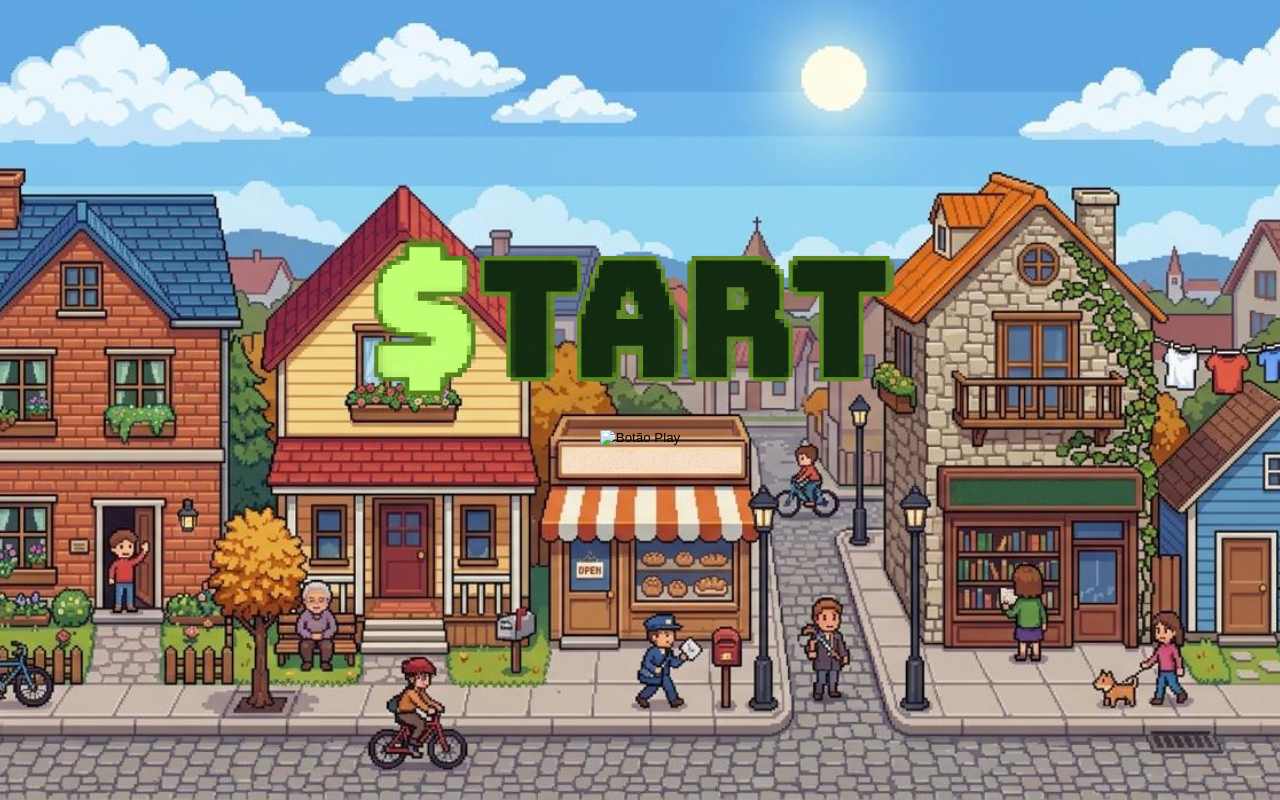
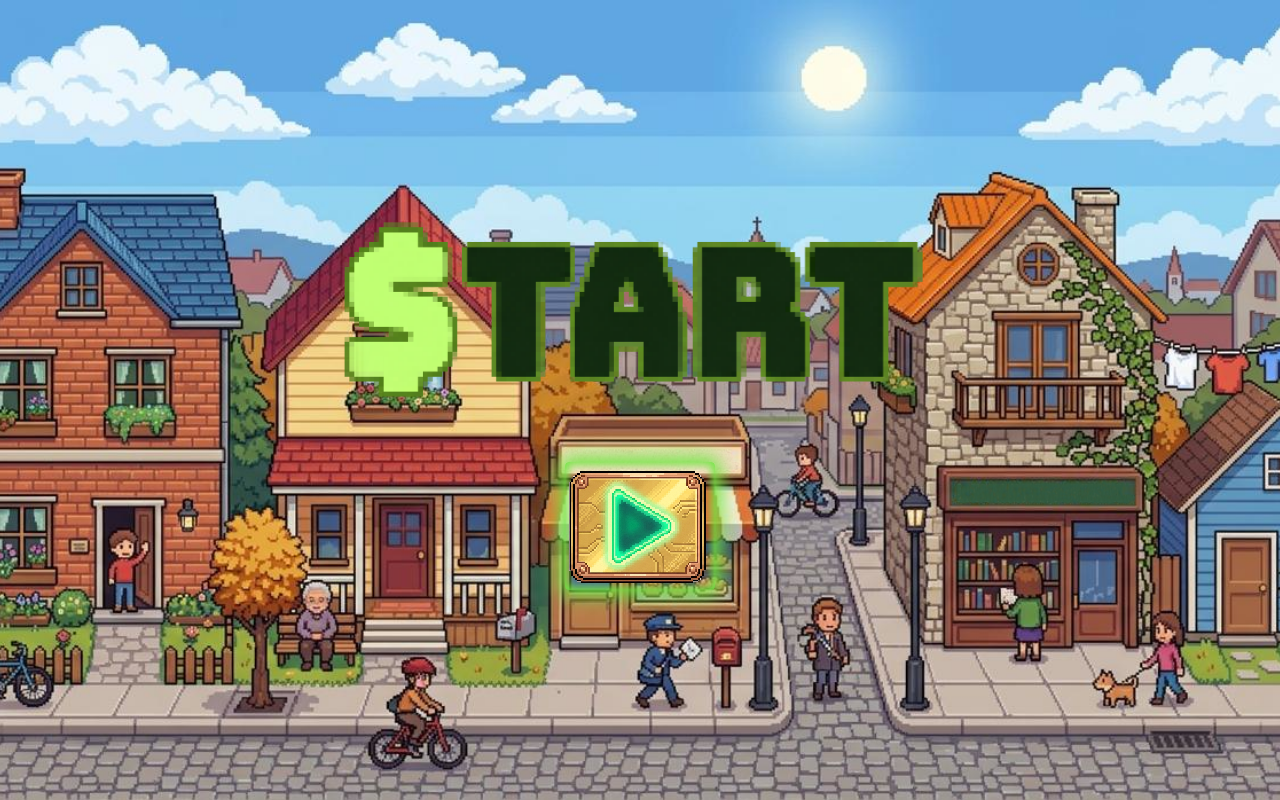
Before and after one commit to MuriloGRibeiro/Start-Page, a plain HTML site: page Index.html in a window 1280 px wide. Drawn offline with Linux system fonts and the light colour scheme.

Commit message:
STYLE: adicionando efeitos

```diff
--- a/Index.html
+++ b/Index.html
@@ -4,75 +4,25 @@
     <meta charset="UTF-8" />
     <meta name="viewport" content="width=device-width, initial-scale=1.0" />
     <title>Landing Page</title>
-    <style>
-      /* Reseta as margens padrão do navegador */
-      * {
-        margin: 0;
-        padding: 0;
-        box-sizing: border-box;
-      }
+    <link rel="stylesheet" href="assets/css/style.css">
 
-      /* Contêiner principal com a imagem de fundo */
-      .landing-background {
-        /* Coloque o caminho da sua imagem de fundo aqui */
-        background-image: url("image/city_background.png");
-        background-size: cover; /* Faz a imagem cobrir toda a tela */
-        background-position: center; /* Centraliza a imagem de fundo */
-        background-repeat: no-repeat;
-
-        /* Ocupa 100% da altura da tela */
-        height: 100vh;
-        width: 100%;
-
-        /* Flexbox para centralizar o conteúdo no meio da tela */
-        display: flex;
-        justify-content: center; /* Centraliza horizontalmente */
-        align-items: center; /* Centraliza verticalmente */
-      }
-
-      /* Div que segura a imagem e o botão */
-      .conteudo-central {
-        display: flex;
-        flex-direction: column; /* Coloca um item embaixo do outro */
-        align-items: center; /* Centraliza os itens dentro da div */
-        gap: 10px; /* Espaço entre a imagem central e o botão de play */
-        height: 45vh;
-        width: 45%;
-      }
-
-      /* Estilo opcional para a imagem central não quebrar em telas pequenas */
-      .imagem-destaque {
-        max-width: 100%;
-        height: auto;
-      }
-
-      /* Remove estilos padrão de botão caso queira usar a tag <button> */
-      .botao-play {
-        background: none;
-        border: none;
-        cursor: pointer;
-        transition: transform 0.2s ease; /* Efeito suave ao passar o mouse */
-      }
-
-      /* Efeito de zoom ao passar o mouse no botão */
-      .botao-play:hover {
-        transform: scale(1.1);
-      }
-    </style>
   </head>
   <body>
     <main class="landing-background">
       <div class="conteudo-central">
         <img
-          src="image/start_pixel.png"
+          src="assets/img/start_pixel.png"
           alt="Imagem Principal"
           class="imagem-destaque"
         />
 
         <button class="botao-play">
-          <img src="" alt="Botão Play" />
+          <img src="assets/img/playButton.png" alt="Botão Play" />
         </button>
       </div>
     </main>
+
+    <script src="assets/js/script.js"></script>
+
   </body>
 </html>
--- /dev/null
+++ b/assets/css/style.css
@@ -0,0 +1,88 @@
+/* Reseta as margens padrão do navegador */
+* {
+    margin: 0;
+    padding: 0;
+    box-sizing: border-box;
+}
+
+/* Contêiner principal com a imagem de fundo */
+.landing-background {
+    background-image: url('../img/city_background.png');
+    background-size: cover;
+    background-position: center;
+    background-repeat: no-repeat;
+
+    /* Ocupa 100% da altura da tela */
+    height: 100vh;
+    width: 100%;
+
+    /* Flexbox para centralizar o conteúdo no meio da tela */
+    display: flex;
+    justify-content: center;
+    align-items: center;
+}
+
+/* Div que segura a imagem e o botão */
+.conteudo-central {
+    display: flex;
+    flex-direction: column; /* Coloca um item embaixo do outro */
+    align-items: center;    /* Centraliza os itens horizontalmente */
+    gap: 30px;              /* Espaço entre a imagem central e o botão de play */
+}
+
+/* Garante que a imagem central seja responsiva */
+.imagem-destaque {
+    max-width: 50%;
+    height: auto;
+}
+
+/* Remove estilos padrão do botão */
+.botao-play {
+    background: none;
+    border: none;
+    cursor: pointer;
+    transition: transform 0.2s ease; /* Efeito suave de transição */
+
+    /*Brilho base (usando a cor verde neon do centro) */
+    box-shadow: 0 0 10px #70e642, 0 0 5px #70e642 inset;
+    border-radius: 4px; /* Leve arredondado para o brilho */
+
+    /* Inicia a animação contínua */
+    animation: pulsoNeon 2s infinite ease-in-out;
+}
+
+/* Efeito de zoom ao passar o mouse no botão */
+.botao-play:hover {
+    transform: scale(1.1);
+    animation: pulsoNeonHover 1s infinite ease-in-out;
+}
+/* Controla o tamanho da imagem do botão de play */
+.botao-play img {
+    width: 150px; /* Ajuste esse valor (ex: 120px, 180px) até achar o tamanho ideal */
+    height: auto;
+    display: block;
+    image-rendering: pixelated; /* Mantém o pixel art totalmente nítido e sem borrão ao reduzir */
+}
+
+
+/* Define a animação do pulso */
+@keyframes pulsoNeon {
+    0% {
+        box-shadow: 0 0 10px 2px #70e642, 0 0 5px 1px #70e642 inset;
+        opacity: 0.8;
+    }
+    50% {
+        box-shadow: 0 0 20px 6px #70e642, 0 0 10px 3px #70e642 inset;
+        opacity: 1;
+    }
+    100% {
+        box-shadow: 0 0 10px 2px #70e642, 0 0 5px 1px #70e642 inset;
+        opacity: 0.8;
+    }
+}
+
+/* Opcional: Versão mais rápida e intensa para o Hover */
+@keyframes pulsoNeonHover {
+    0%, 100% { box-shadow: 0 0 15px 4px #70e642; }
+    50% { box-shadow: 0 0 30px 10px #70e642; }
+}
--- /dev/null
+++ b/assets/js/script.js
@@ -0,0 +1,41 @@
+// Seleciona a imagem central pela classe CSS
+const logo = document.querySelector('.imagem-destaque');
+
+// 1. Efeito de Flutuação (como um barco no mar)
+logo.animate([
+    { transform: 'translateY(0px)' },   /* Posição inicial */
+    { transform: 'translateY(-30px)' }, /* Sobe 30 pixels */
+    { transform: 'translateY(0px)' }    /* Volta para a posição inicial */
+], {
+    duration: 4000,       /* Duração de 4 segundos para o ciclo completo */
+    iterations: Infinity, /* Repete infinitamente */
+    easing: 'ease-in-out' /* Suaviza a aceleração e desaceleração */
+});
+
+// 2. Efeito de Piscar a cada x segundos
+setInterval(() => {
+    logo.animate([
+        { opacity: 1 }, /* Visível */
+        { opacity: 0 }, /* Invisível */
+        { opacity: 1 }  /* Visível novamente */
+    ], {
+        duration: 300,  /* Pisca de forma rápida (300 milissegundos) */
+        easing: 'linear'
+    });
+}, 3000); /* Executa a cada 3000 milissegundos (3 segundos) */
+
+
+document.addEventListener('DOMContentLoaded', () => {
+    const botaoPlay = document.querySelector('.botao-play');
+    if (!botaoPlay) return;
+
+    // Com o efeito Pulso Neon, o JS é quase desnecessário,
+    // pois o CSS controla a animação contínua e o hover.
+    // Mas você pode usar o JS para, por exemplo,
+    // adicionar uma classe que ative o efeito só depois de 2 segundos.
+
+    /* setTimeout(() => {
+        botaoPlay.classList.add('efeito-ativo');
+    }, 2000);
+    */
+});
```
Also changed, not shown: assets/img/city_background.png (renamed from image/city_background.png), assets/img/old/pixel_city.jpeg (renamed from image/pixel_city_original.jpeg), assets/img/old/pixel_city_original.jpeg (added), assets/img/playButton.png (added), assets/img/start_pixel.png (renamed from image/start_pixel.png), image/pixel_city.jpeg (deleted), 5 other files.
